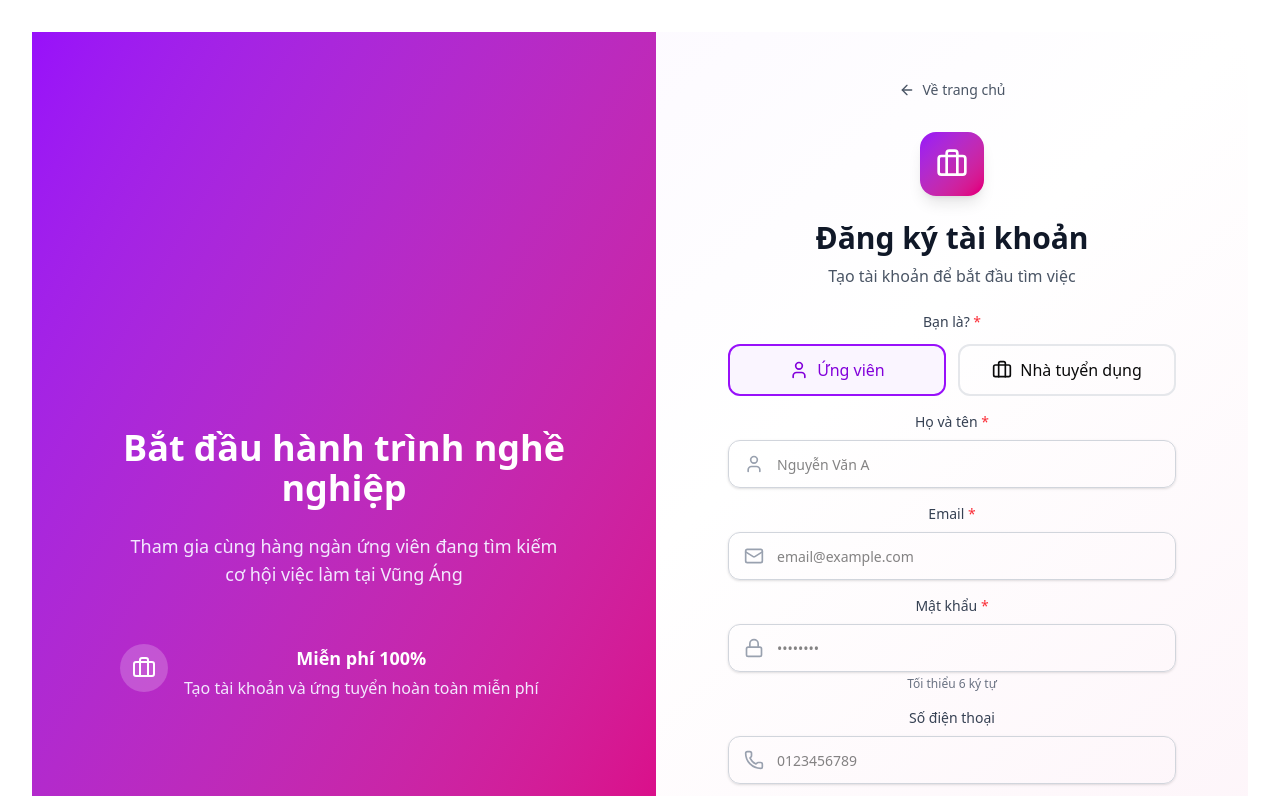
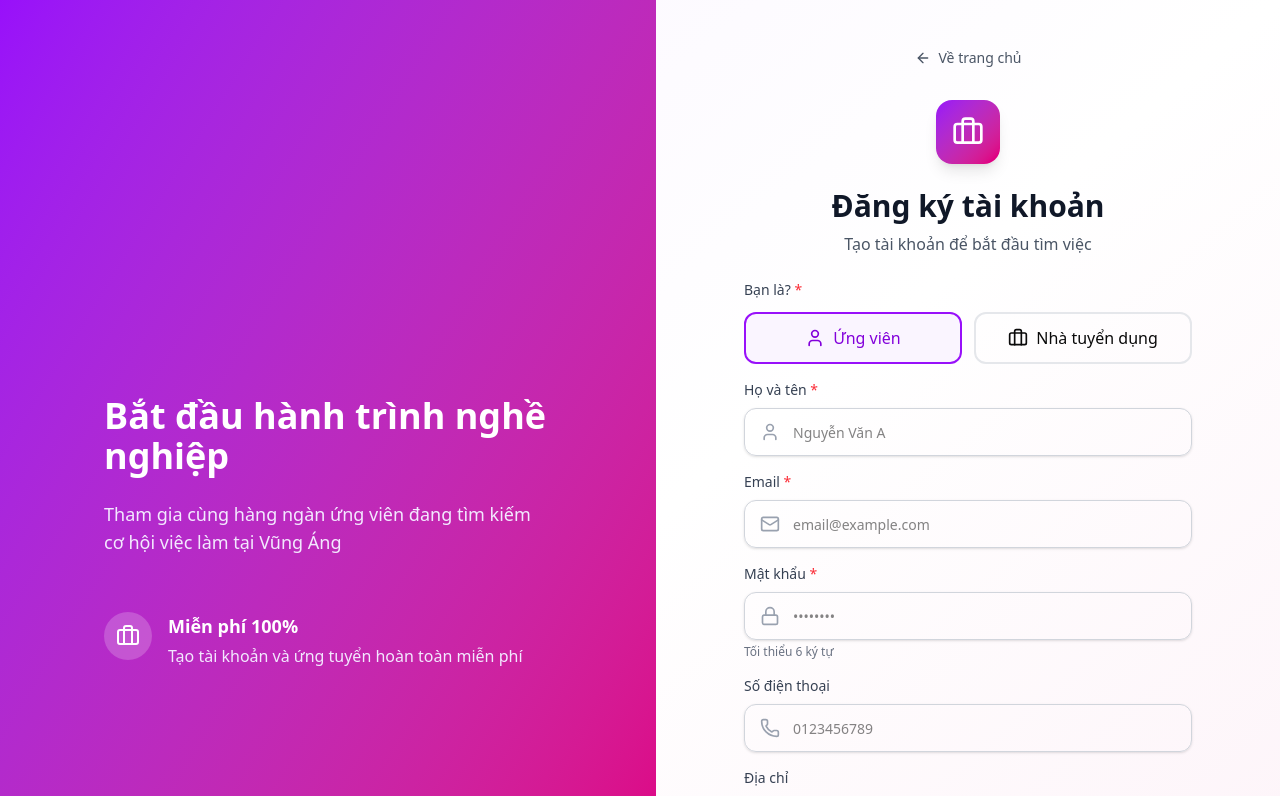
Before and after one commit to KaitoKid1612/hrm-app, a React (Vite) app in the folder frontend-client/: page /register in a window 1280 px wide. Shown: the top 796 px of the page. Built offline with nearby package versions, Linux system fonts and the light colour scheme; no server answers; the HTML template or start-up script is replaced by a standard one.

Commit message:
fix(client): remove default root padding and width constraints

```diff
--- a/frontend-client/src/App.css
+++ b/frontend-client/src/App.css
@@ -5,10 +5,8 @@
 @custom-variant dark (&:is(.dark *));
 
 #root {
-  width: 1280px;
-  margin: 0 auto;
-  padding: 2rem;
-  text-align: center;
+  width: 100%;
+  min-height: 100vh;
 }
 
 .logo {
```
